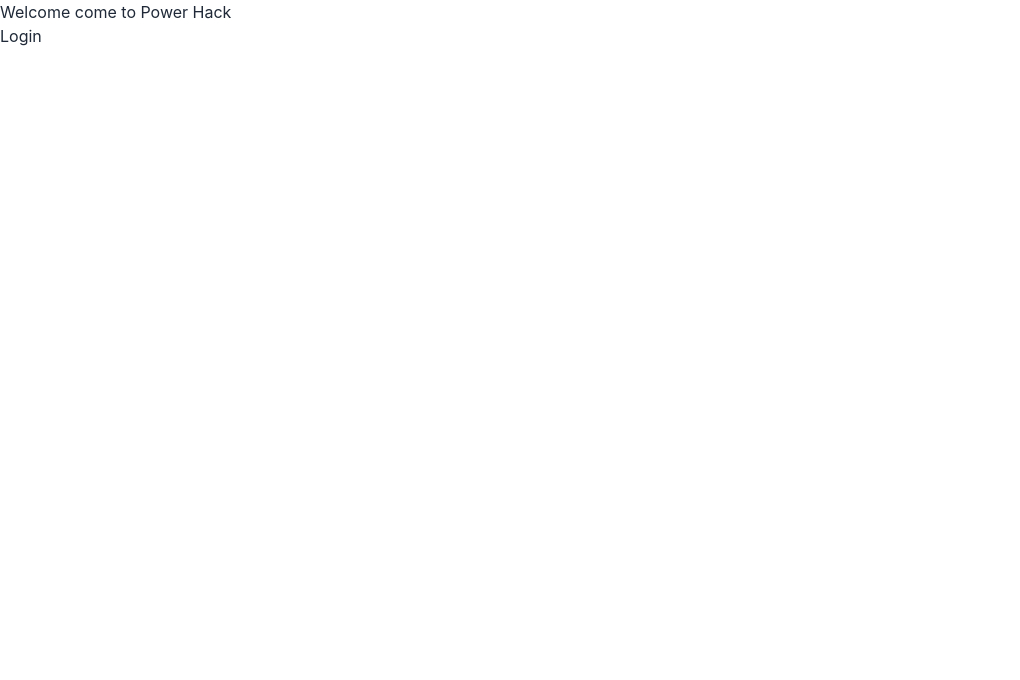
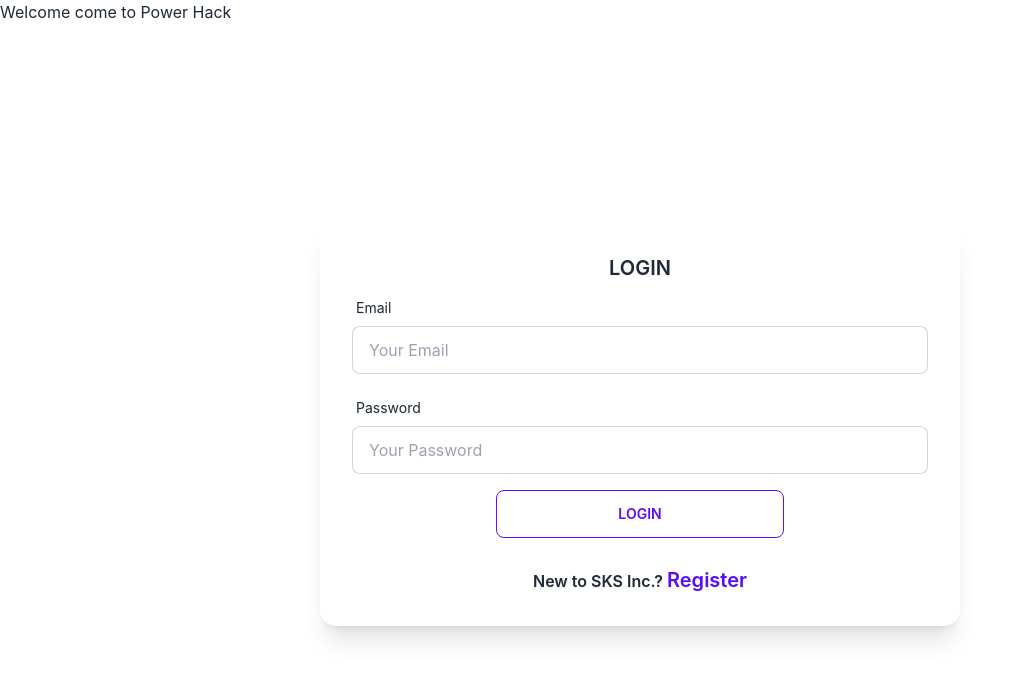
Before and after one commit to engrkashem/power-hack-billing-app, a React (Create React App) app: page / in a window 1280 px wide. Shown: the top 680 px of the page, without its empty margins (0-1020 px from the left). Built offline with nearby package versions, Linux system fonts and the light colour scheme.

Commit message:
login form added design only

```diff
--- a/package.json
+++ b/package.json
@@ -9,6 +9,7 @@
     "daisyui": "^2.17.0",
     "react": "^18.2.0",
     "react-dom": "^18.2.0",
+    "react-hook-form": "^7.33.0",
     "react-router-dom": "^6.3.0",
     "react-scripts": "5.0.1",
     "web-vitals": "^2.1.4"
--- a/src/Components/Login.js
+++ b/src/Components/Login.js
@@ -1,9 +1,86 @@
 import React from 'react';
+import { useForm } from 'react-hook-form';
+import { Link } from "react-router-dom";
 
 const Login = ({ setAuth }) => {
+    const { register, formState: { errors }, handleSubmit, getValues, reset } = useForm();
+
+    const onSubmit = data => {
+        console.log(data);
+
+    };
+
     return (
-        <div>
-            <h2>Login</h2>
+        <div className=' flex h-screen justify-center items-center bg-cover'>
+            <div className="card w-96 lg:w-1/2 bg-base-100 shadow-xl glass">
+                <div className="card-body items-center">
+                    <h2 className="card-title">LOGIN</h2>
+                    <form onSubmit={handleSubmit(onSubmit)} className="w-full ">
+
+                        <div className="form-control ">
+                            <label className="label">
+                                <span
+                                    className="label-text">Email
+                                </span>
+                            </label>
+                            <input
+                                type="email"
+                                placeholder="Your Email"
+                                className="input input-bordered w-full "
+                                {...register("email", {
+                                    required: {
+                                        value: true,
+                                        message: 'Email is Required'
+                                    },
+                                    pattern: {
+                                        value: /^[a-zA-Z0-9.!#$%&'*+/=?^_`{|}~-]+@[a-zA-Z0-9-]+(?:\.[a-zA-Z0-9-]+)*$/,
+                                        message: 'Enter a valid Email'
+                                    }
+                                })}
+                            />
+                            <label className="label">
+                                {errors.email?.type === 'required' && <span
+                                    className="label-text-alt text-rose-500">{errors.email.message}
+                                </span>}
+                                {errors.email?.type === 'pattern' && <span
+                                    className="label-text-alt text-rose-500">{errors.email.message}
+                                </span>}
+                            </label>
+                        </div>
+                        <div className="form-control">
+                            <label className="label">
+                                <span
+                                    className="label-text">Password
+                                </span>
+                            </label>
+                            <input
+                                type="password"
+                                placeholder="Your Password" className="input input-bordered w-full"
+                                {...register("password", {
+                                    required: {
+                                        value: true,
+                                        message: 'Password is Required'
+                                    },
+                                    pattern: {
+                                        value: /^(?=.*?[A-Z])(?=.*?[a-z])(?=.*?[0-9])(?=.*?[#?!@$%^&*-]).{8,}$/,
+                                        message: 'Password must contains at least one upper case, one lower case, one digit, one special character and minimum length 8 characters '
+                                    }
+                                })}
+                            />
+                            <label className="label">
+                                {errors.password?.type === 'required' && <span
+                                    className="label-text-alt text-rose-500">{errors.password.message}
+                                </span>}
+                                {errors.password?.type === 'pattern' && <span
+                                    className="label-text-alt text-rose-500">{errors.password.message}
+                                </span>}
+                            </label>
+                        </div>
+                        <input className='btn btn-outline btn-primary w-1/2 mx-auto block' type="submit" value='LOGIN' />
+                    </form>
+                    <p className=' font-semibold mt-5'>New to SKS Inc.? <Link to={'/register'} className=' text-primary text-xl'>Register</Link></p>
+                </div>
+            </div>
         </div>
     );
 };
```
Also changed, not shown: 1 other file (tests, documents, lock files or other folders).
